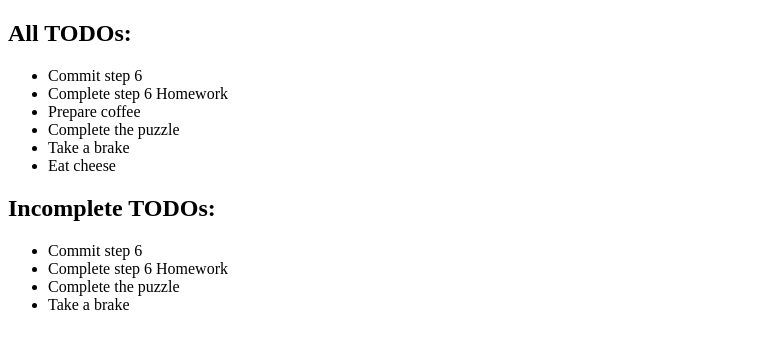
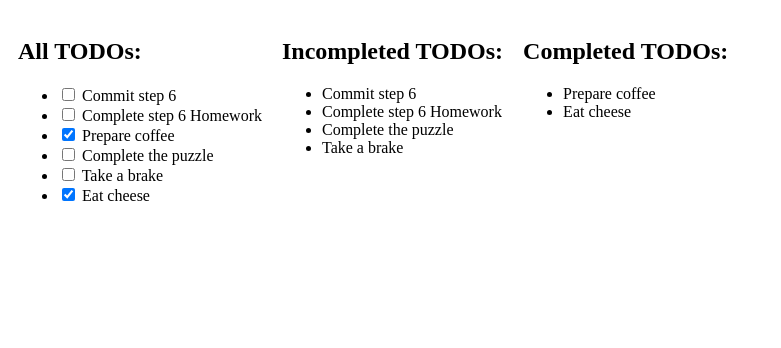
Before and after one commit to vira-lytvyn/learning-vue2, a plain HTML site: page index.html in a window 1280 px wide. Shown: the whole page, without its empty margins (0-781 px from the left). Drawn offline with nearby package versions, Linux system fonts and the light colour scheme.

Commit message:
Step6: Add Homework task implementation

```diff
--- a/index.html
+++ b/index.html
@@ -3,19 +3,38 @@
 <head>
   <meta charset="UTF-8">
   <title>Learning Vue2: Step by Step</title>
+  <style>
+    main {
+      display: flex;
+    }
+    section {
+      margin: 10px;
+    }
+  </style>
 </head>
 <body>
   <main id="root">
     <section>
       <h1>All TODOs:</h1>
       <ul>
-        <li v-for="task in tasks" v-text="task.description"></li>
+        <li v-for="task in tasks">
+          <label>
+            <input type="checkbox" v-model="task.completed">
+            {{task.description}}
+          </label>
+        </li>
       </ul>
     </section>
     <section>
-      <h1>Incomplete TODOs:</h1>
+      <h1>Incompleted TODOs:</h1>
       <ul>
-        <li v-for="task in incompleteTasks" v-text="task.description"></li>
+        <li v-for="task in incompletedTasks" v-text="task.description"></li>
+      </ul>
+    </section>
+    <section>
+      <h1>Completed TODOs:</h1>
+      <ul>
+        <li v-for="task in completedTasks" v-text="task.description"></li>
       </ul>
     </section>
   </main>
@@ -35,8 +54,11 @@
         ]
       },
       computed: {
-        incompleteTasks() {
+        incompletedTasks() {
           return this.tasks.filter(task => !task.completed);
+        },
+        completedTasks() {
+          return this.tasks.filter(task => task.completed);
         }
       }
     });
```
